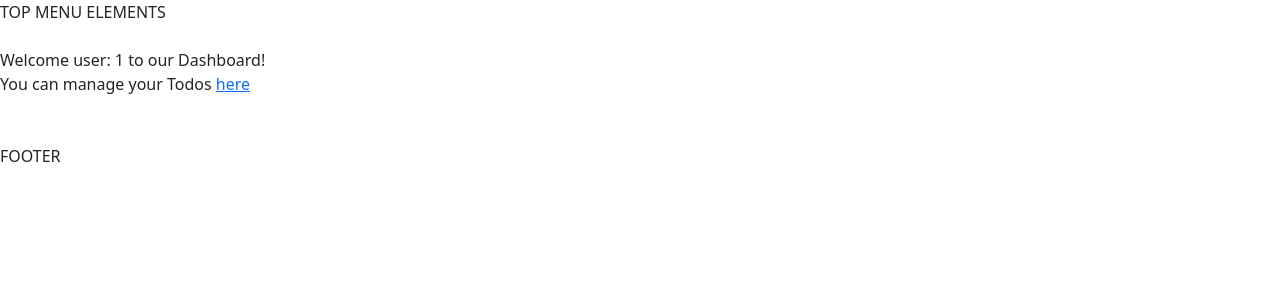
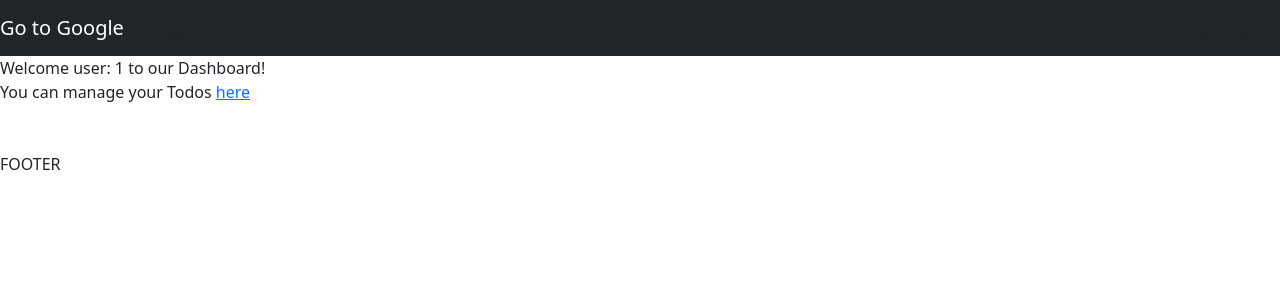
Before and after one commit to rudrakshvats/angularTodoUdemy, an Angular app: page /welcome/1 in a window 1280 px wide. Shown: the top 300 px of the page. Built offline with nearby package versions, Linux system fonts and the light colour scheme.

Commit message:
added navbar in header

```diff
--- a/src/app/list-todos/list-todos.component.html
+++ b/src/app/list-todos/list-todos.component.html
@@ -13,7 +13,7 @@
       <td>{{ todo.description }}</td>
       <td>{{ todo.done }}</td>
       <td>{{ todo.targetDate | date | uppercase }}</td>
-      <!-- here using | with date formats the date in normal format removing time and time zone from Date object and just printing the date, similary we can use | with uppercase to print date in uppercase-->
+      <!-- here using | with date formats the date in normal format removing time and time zone from Date object and just printing the date, similary we can use | with uppercase to print date in upperca-->
     </tr>
   </tbody>
 </table>
--- a/src/app/menu/menu.component.html
+++ b/src/app/menu/menu.component.html
@@ -1 +1,15 @@
-TOP MENU ELEMENTS <br /><br />
+<header>
+  <nav class="navbar navbar-expand-md navbar-dark bg-dark">
+    <div>
+      <a href="https://www.google.com" class="navbar-brand">Go to Google</a>
+    </div>
+    <ul class="navbar-nav">
+      <li><a href="/welcome/Rudraksh" class="nav-link"></a>Home</li>
+      <li><a href="/todos" class="nav-link"></a>Todos</li>
+    </ul>
+    <ul class="navbar-nav navbar-collapse justify-content-end">
+      <li><a href="/login" class="nav-link"></a>Login</li>
+      <li><a href="/logout" class="nav-link"></a>Logout</li>
+    </ul>
+  </nav>
+</header>
```
